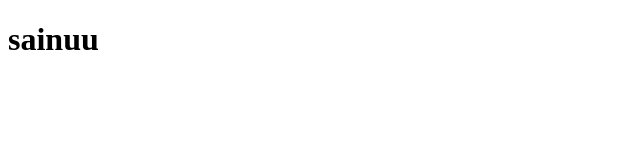
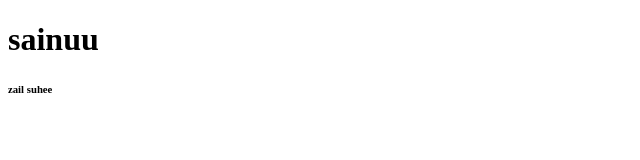
Before and after one commit to Suhbat0423/house, a website: page src/index.html in a window 1280 px wide. Shown: the full height of the page, 0-640 px from the left. Drawn offline with Linux system fonts and the light colour scheme.

Commit message:
zail suheee

```diff
--- a/src/index.html
+++ b/src/index.html
@@ -7,5 +7,6 @@
 </head>
 <body>
     <h1>sainuu</h1>
+    <h6>zail suhee</h6>
 </body>
 </html>
```
